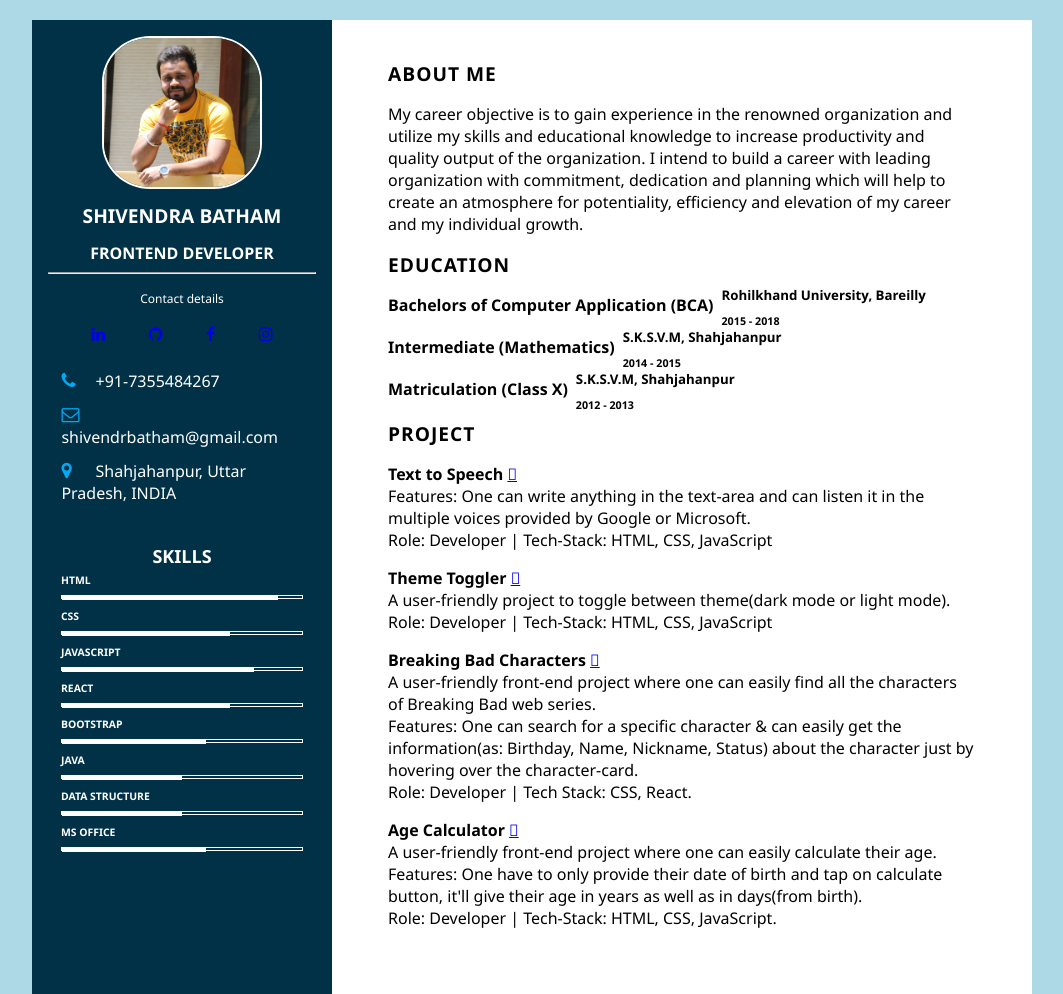
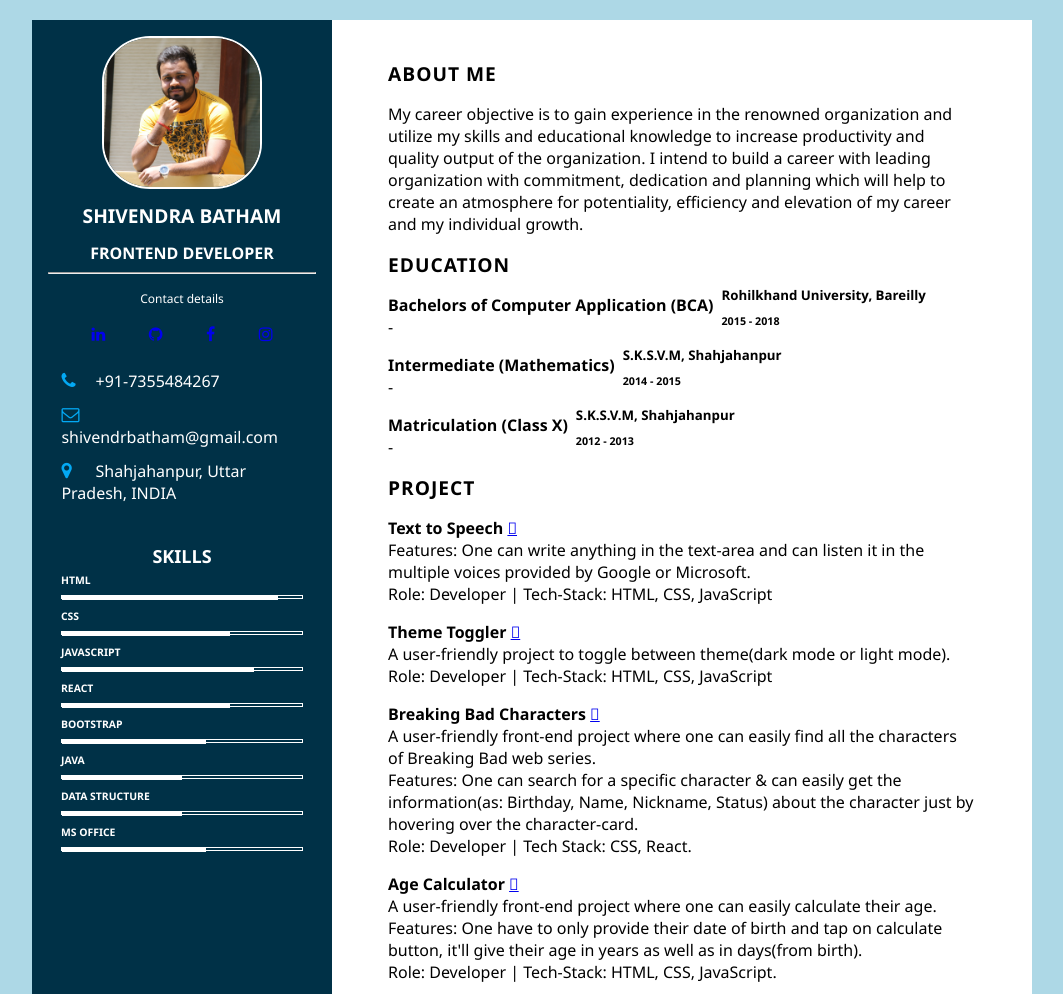
Before and after one commit to ShivendraBatham/ResponsiveCV, a plain HTML site: page index.html in a window 1280 px wide. Shown: the top 994 px of the page, without its empty margins (32-1095 px from the left). Drawn offline with Linux system fonts and the light colour scheme.

Commit message:
updated degree description

```diff
--- a/index.html
+++ b/index.html
@@ -134,8 +134,7 @@
                 <div class="box">
                     <div class="text">
                         <h4>Bachelors of Computer Application (BCA)</h4>
-<!--                         <p>Lorem, ipsum dolor sit amet consectetur adipisicing elit.
-                            Sit nesciunt atque praesentium, nostrum fugit dolorem.</p> -->
+                        <p>-</p>
                     </div>
                     <div class="year">
                         <h5>Rohilkhand University, Bareilly</h5>
@@ -145,8 +144,7 @@
                 <div class="box">
                     <div class="text">
                         <h4>Intermediate (Mathematics)</h4>
-<!--                         <p>Lorem, ipsum dolor sit amet consectetur adipisicing elit.
-                            Sit nesciunt atque praesentium, nostrum fugit dolorem.</p> -->
+                        <p>-</p>
                     </div>
                     <div class="year">
                         <h5>S.K.S.V.M, Shahjahanpur</h5>
@@ -156,8 +154,7 @@
                 <div class="box">
                     <div class="text">
                         <h4>Matriculation (Class X)</h4>
-<!--                         <p>Lorem, ipsum dolor sit amet consectetur adipisicing elit.
-                            Sit nesciunt atque praesentium, nostrum fugit dolorem.</p> -->
+                        <p>-</p>
                     </div>
                     <div class="year">
                         <h5>S.K.S.V.M, Shahjahanpur</h5>
```
